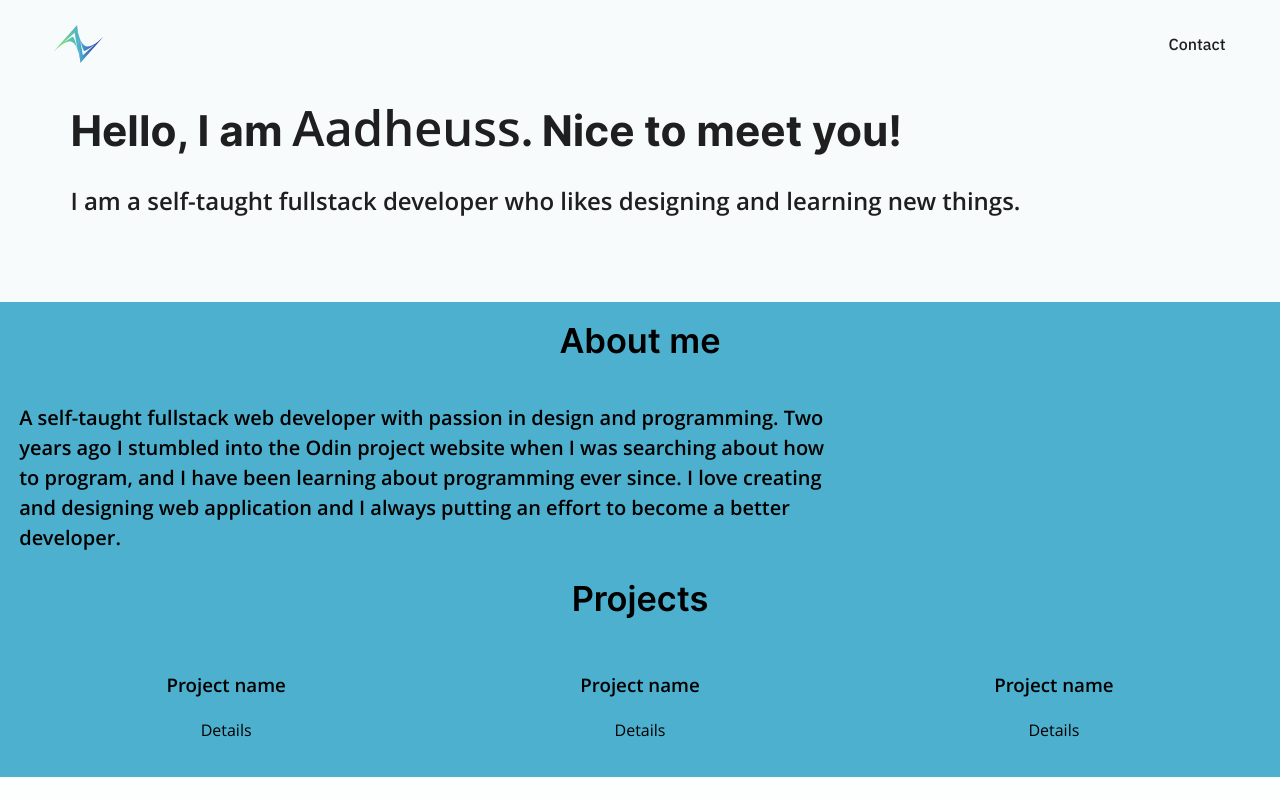
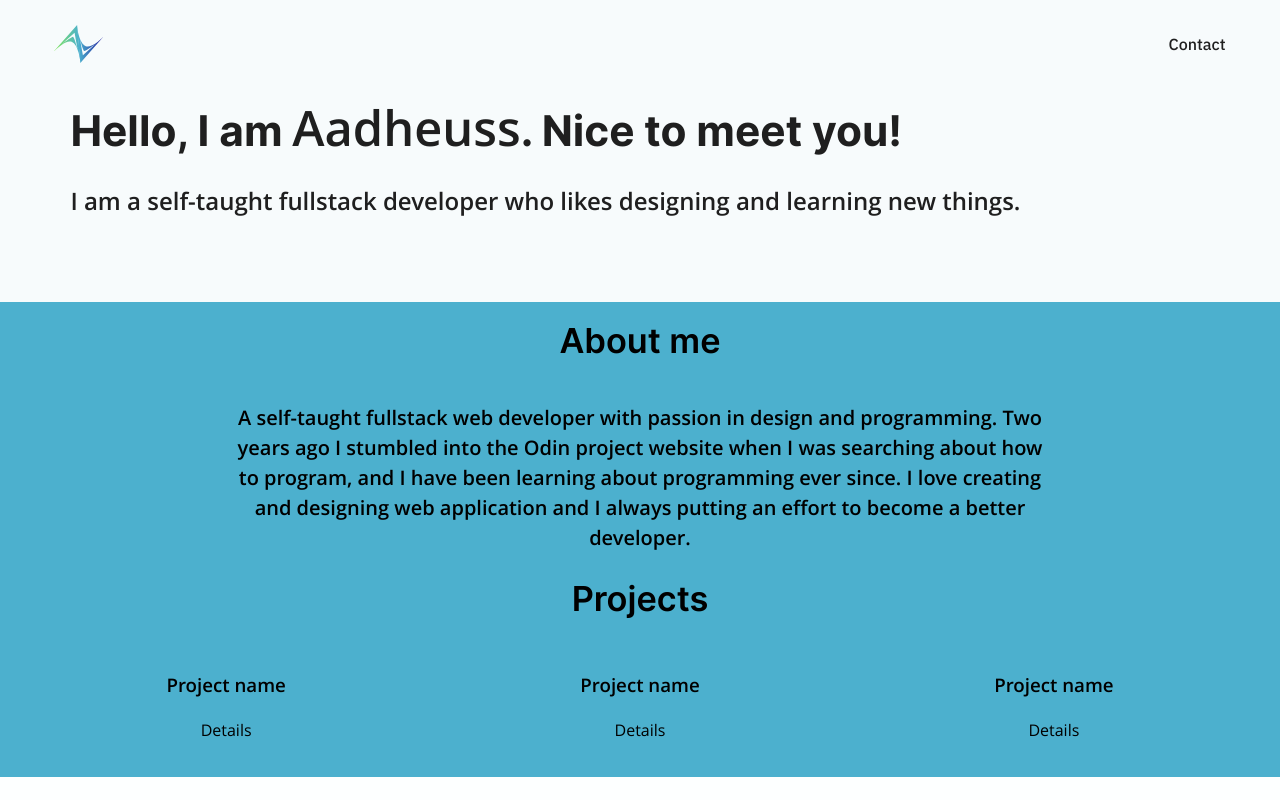
Before and after one commit to Adhisafdhol/personal-portfolio, a React (Vite) app: page / in a window 1280 px wide. Built offline with nearby package versions, Linux system fonts and the light colour scheme.

Commit message:
Center about me text

```diff
--- a/src/components/mainContent/MainContent.jsx
+++ b/src/components/mainContent/MainContent.jsx
@@ -5,7 +5,7 @@ function MainContent() {
     <main className={styles.main}>
       <section className={styles.aboutMeContainer}>
         <h1 className={styles.heading}>About me</h1>
-        <p className={styles.text}>
+        <p className={styles.textCenter}>
           A self-taught fullstack web developer with passion in design and
           programming. Two years ago I stumbled into the Odin project website
           when I was searching about how to program, and I have been learning
@@ -14,7 +14,7 @@ function MainContent() {
           developer.
         </p>
       </section>
-      <div className={styles.projectContainer}>
+      <section className={styles.projectContainer}>
         <h2 className={styles.heading}>Projects</h2>
         <ul className={styles.projectList}>
           <li className={styles.projectItem}>
@@ -30,7 +30,7 @@ function MainContent() {
             <p>Details</p>
           </li>
         </ul>
-      </div>
+      </section>
     </main>
   );
 }
--- a/src/components/mainContent/MainContent.module.css
+++ b/src/components/mainContent/MainContent.module.css
@@ -6,6 +6,7 @@
 .aboutMeContainer {
   display: flex;
   flex-direction: column;
+  align-items: center;
 }
 
 .text {
@@ -13,6 +14,13 @@
   text-align: start;
   font-weight: 600;
   font-size: clamp(0.9rem, calc(1.05rem + 0.25vw), 1.5rem);
+}
+
+.textCenter {
+  composes: text;
+  display: flex;
+  text-align: center;
+  justify-content: center;
 }
 
 .projectContainer {
```
